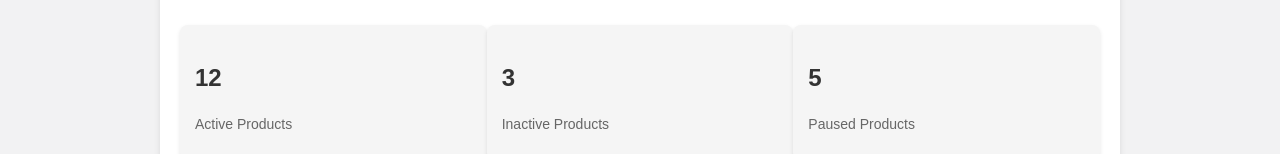
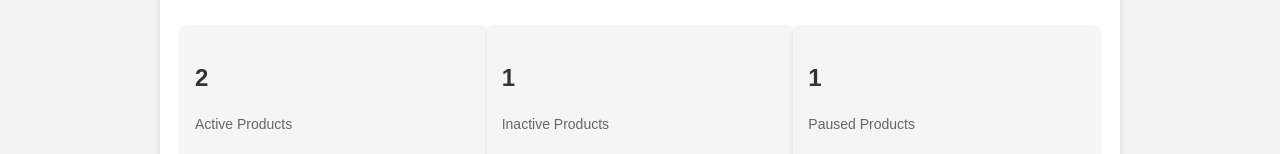
Before and after one commit to handskadi/mk-exploremate-app, a React (Vite) app in the folder Frontend/: page /dashboard in a window 1280 px wide. Shown: the part 279-433 px from the top of the page. Built offline with nearby package versions, Linux system fonts and the light colour scheme; data requests are answered from the project's data file.

Commit message:
implement statistic functionalities + search improvment
Implmenet statistic functionalities and add picture and number of days
to search results.

```diff
--- a/Frontend/src/compenents/Slider/Slider.jsx
+++ b/Frontend/src/compenents/Slider/Slider.jsx
@@ -58,9 +58,10 @@ function Slider({ state }) {
           style={{ display: searchQuery && "block" }}
         >
           {filteredTours.map((tour) => (
-            <p key={tour.id}>
-              <span>{tour.title}</span>
-            </p>
+            <div key={tour.id}>
+              <img src={tour.image} alt={tour.title} />
+              <span>{tour.title}</span> - <span> {tour.duration} Days</span>
+            </div>
           ))}
         </div>
       </div>
--- a/Frontend/src/compenents/Slider/Slider.module.css
+++ b/Frontend/src/compenents/Slider/Slider.module.css
@@ -87,10 +87,21 @@
   padding: 0;
   margin: 0;
   font-size: 13px;
+  display: block;
 }
 
-.searchResults p {
-  padding-bottom: 10px;
+.searchResults div {
+  padding-bottom: 5px;
+  padding-top: 5px;
+  display: flex;
+  align-items: center;
+  align-self: center;
+  border-bottom: 1px solid rgba(0, 0, 0, 0.185);
+}
+.searchResults img {
+  width: 30px;
+  height: 30px;
+  padding-right: 5px;
 }
 
 @media only screen and (max-width: 765px) {
--- a/Frontend/src/pages/Dashboard/Dashboard.jsx
+++ b/Frontend/src/pages/Dashboard/Dashboard.jsx
@@ -10,6 +10,8 @@ function Dashboard({ dispatch, state }) {
   if (!state.isLoggedIn) {
     navigate("/login");
   }
+  const { tours } = state;
+
   return (
     <>
       <Header state={state} dispatch={dispatch} />
@@ -84,15 +86,21 @@ element.style {
             <h3>Statistics</h3>
             <div className={styles.statCards}>
               <div className={styles.statCard}>
-                <p className={styles.statValue}>12</p>
+                <p className={styles.statValue}>
+                  {countProductsByStatus(tours, "active")}
+                </p>
                 <p className={styles.statLabel}>Active Products</p>
               </div>
               <div className={styles.statCard}>
-                <p className={styles.statValue}>3</p>
+                <p className={styles.statValue}>
+                  {countProductsByStatus(tours, "inactive")}
+                </p>
                 <p className={styles.statLabel}>Inactive Products</p>
               </div>
               <div className={styles.statCard}>
-                <p className={styles.statValue}>5</p>
+                <p className={styles.statValue}>
+                  {countProductsByStatus(tours, "pause")}
+                </p>
                 <p className={styles.statLabel}>Paused Products</p>
               </div>
             </div>
@@ -122,8 +130,13 @@ element.style {
   );
 }
 
+const countProductsByStatus = (products, status) => {
+  return products.filter((product) => product.status === status).length;
+};
+
 Dashboard.propTypes = {
   dispatch: PropTypes.func,
   state: PropTypes.object,
 };
+
 export default Dashboard;
```
